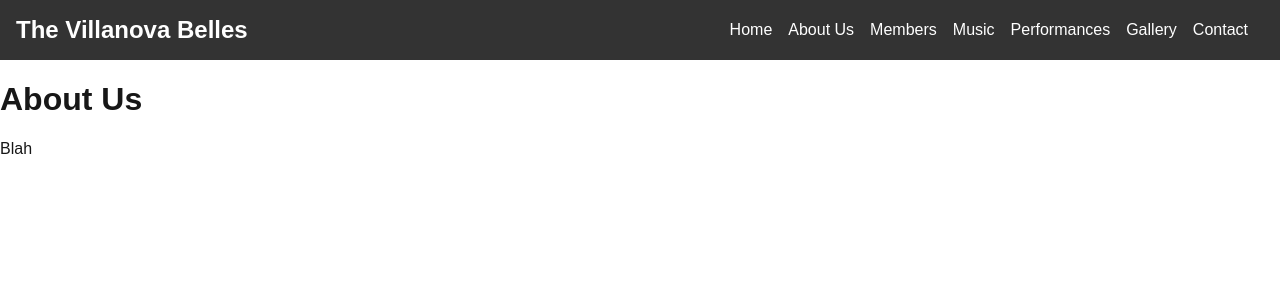
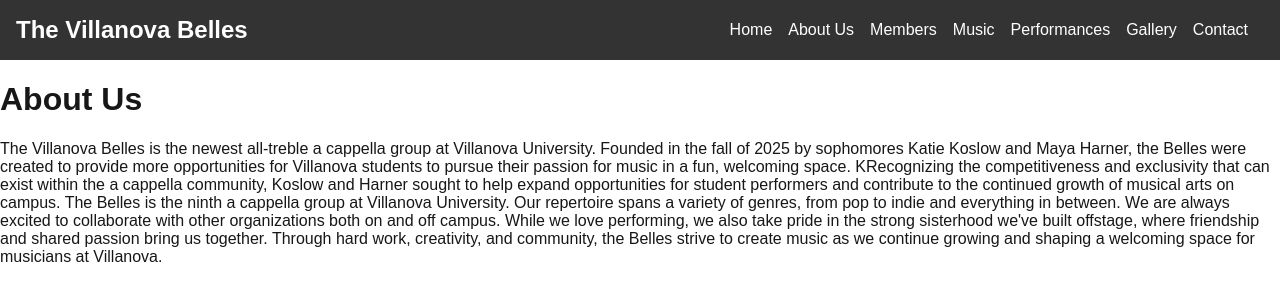
Before and after one commit to karalindonen/belles, a Next.js app: page /about in a window 1280 px wide. Shown: the top 300 px of the page. Built offline with nearby package versions, Linux system fonts and the light colour scheme.

Commit message:
added to about file

```diff
--- a/app/about/page.js
+++ b/app/about/page.js
@@ -3,7 +3,16 @@
     <div>
       <h1>About Us</h1>
       <p>
-        Blah
+        The Villanova Belles is the newest all-treble a cappella group at Villanova University. Founded in the fall of 2025 by sophomores Katie
+        Koslow and Maya Harner, the Belles were created to provide more opportunities for Villanova students to pursue their passion for music in a
+        fun, welcoming space. KRecognizing the competitiveness and exclusivity that can exist within the a cappella community, Koslow and Harner
+        sought to help expand opportunities for student performers and contribute to the continued growth of musical arts on campus.
+
+        The Belles is the ninth a cappella group at Villanova University. Our repertoire spans a variety of genres, from pop to indie and everything
+        in between. We are always excited to collaborate with other organizations both on and off campus. While we love performing, we also take
+        pride in the strong sisterhood we've built offstage, where friendship and shared passion bring us together. Through hard work, creativity,
+        and community, the Belles strive to create music as we continue growing and shaping a welcoming space for musicians at Villanova.
+
       </p>
     </div>
   );
```
